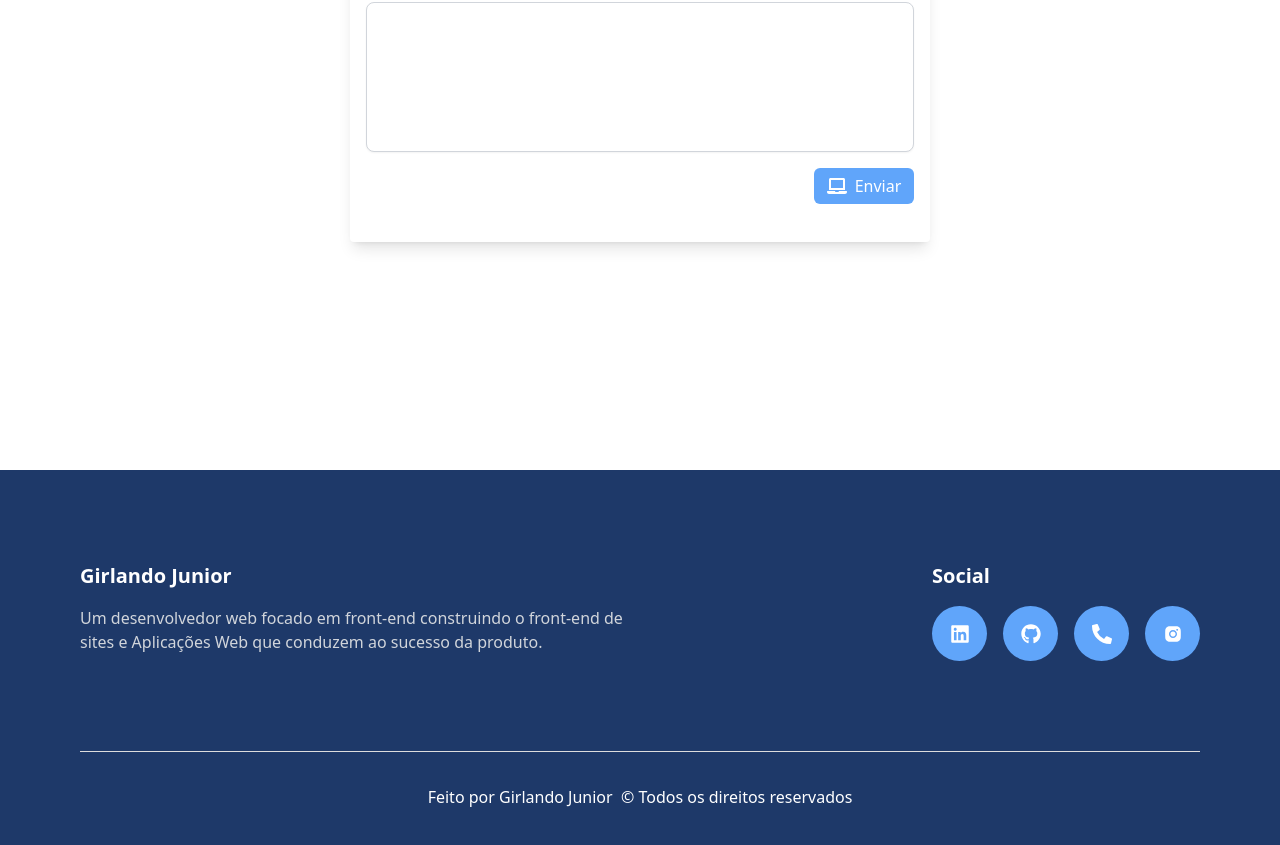
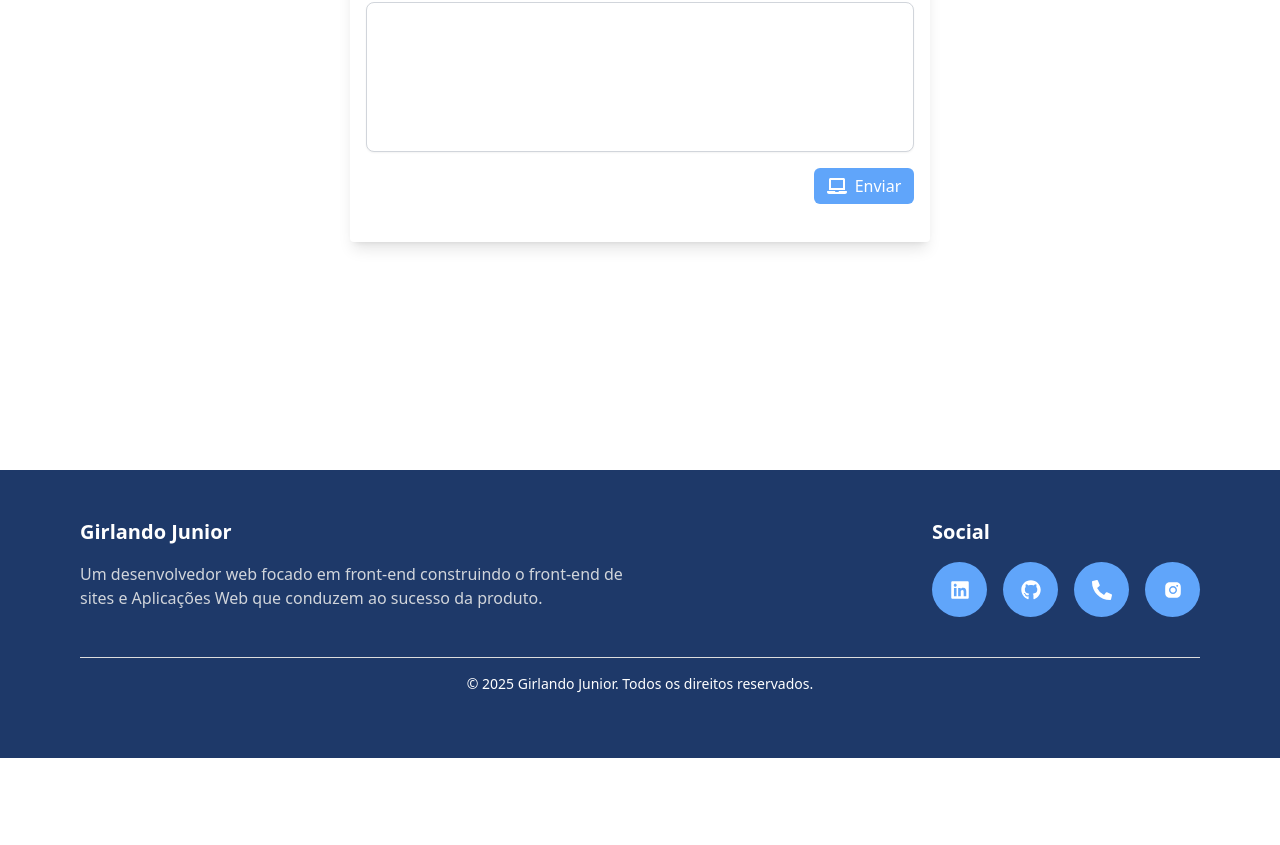
Before and after one commit to girlando-junior/curriculo-online, a React (Vite) app in the folder fontes/: page / in a window 1280 px wide. Shown: the part 2794-3639 px from the top of the page. After the commit the page ends 3552 px from the top, so only its background shows below. Built offline with nearby package versions, Linux system fonts and the light colour scheme; no server answers.

Commit message:
ajustando footer responsividade

```diff
--- a/fontes/src/pages/Footer.tsx
+++ b/fontes/src/pages/Footer.tsx
@@ -46,11 +46,14 @@ const buttons = [
 ];
 
 const Footer: React.FC = () => {
+  const dataAno = new Date().getFullYear();
+
   return (
-    <footer className="bg-[var(--color-primary)] px-[80px] py-[12px] flex flex-col gap-[10px]">
-      <div className="text-white rounded-lg py-[80px]">
-        <div className="flex flex-col md:flex-row items-start justify-between">
-          <div className="flex flex-col gap-4 w-1/2">
+    <footer className="bg-[var(--color-primary)] px-4 sm:px-8 md:px-16 lg:px-20 py-12 flex flex-col gap-10">
+      <div className="text-white w-full max-w-screen-xl mx-auto">
+        <div className="flex flex-col-reverse md:flex-row items-center md:items-start justify-between gap-8 text-center md:text-left">
+          {/* Seção de descrição */}
+          <div className="flex flex-col gap-4 w-full md:w-1/2">
             <h1 className="text-xl font-bold">Girlando Junior</h1>
             <p className="text-gray-300">
               Um desenvolvedor web focado em front-end construindo o front-end
@@ -58,9 +61,10 @@ const Footer: React.FC = () => {
             </p>
           </div>
 
-          <div className="mt-6 md:mt-0">
+          {/* Seção social */}
+          <div className="w-full md:w-auto">
             <h3 className="text-xl font-bold">Social</h3>
-            <div className="flex gap-4 mt-4">
+            <div className="flex justify-center md:justify-start gap-4 mt-4 flex-wrap">
               {buttons.map((btn, index) => (
                 <CustomButton key={index} {...btn} />
               ))}
@@ -69,8 +73,10 @@ const Footer: React.FC = () => {
         </div>
       </div>
 
-      <div className="h-[90px] flex items-center justify-center border-t border-solid border-[#DDDDDD]">
-        <p className="text-white">Feito por Girlando Junior  © Todos os direitos reservados</p>
+      <div className="py-4 flex items-center justify-center border-t border-solid border-[#DDDDDD]">
+        <p className="text-white text-sm text-center">
+          © {dataAno} Girlando Junior. Todos os direitos reservados.
+        </p>
       </div>
     </footer>
   );
```
